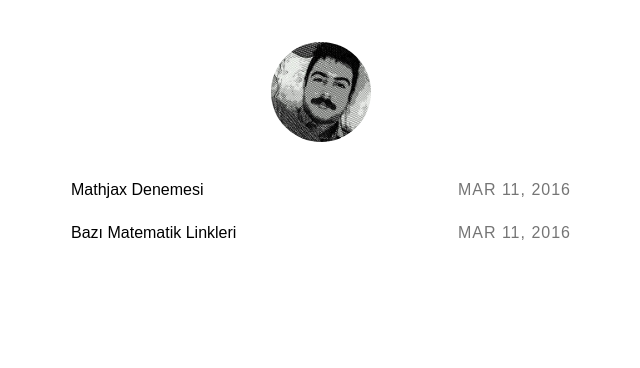
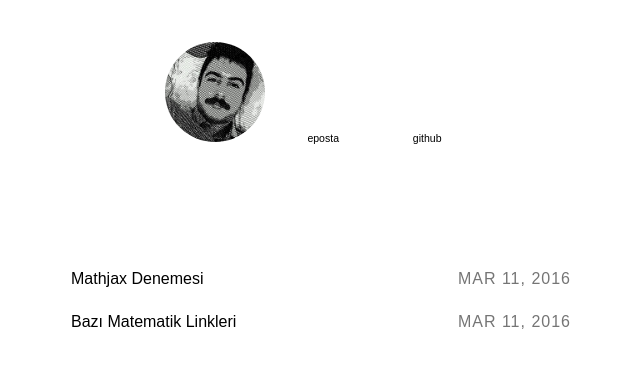
Before and after one commit to hakanergul/hakanergul.github.io, a Jekyll site: the page built from index.html, in a window 1280 px wide. Shown: the top 368 px of the page, without its empty margins (319-959 px from the left). Built offline with Jekyll 4.4.1, drawn with Linux system fonts in a browser that asks for light colours; some web fonts are replaced.

Commit message:
Update header.html

```diff
--- a/_includes/header.html
+++ b/_includes/header.html
@@ -12,4 +12,6 @@
 		<img src="{{ site.baseurl }}/assets/ben.jpg" class="gravatar">
 	</a>
  <span class="logo-prompt">{{ prompt }}</span>
+  <span class="alt_menu"><a href="mailto:hknrgl@gmail.com" target="_blank">eposta</a><a href="http://github.com/hakanergul" target="_blank">github</a></span>
+
 </aside>
```
